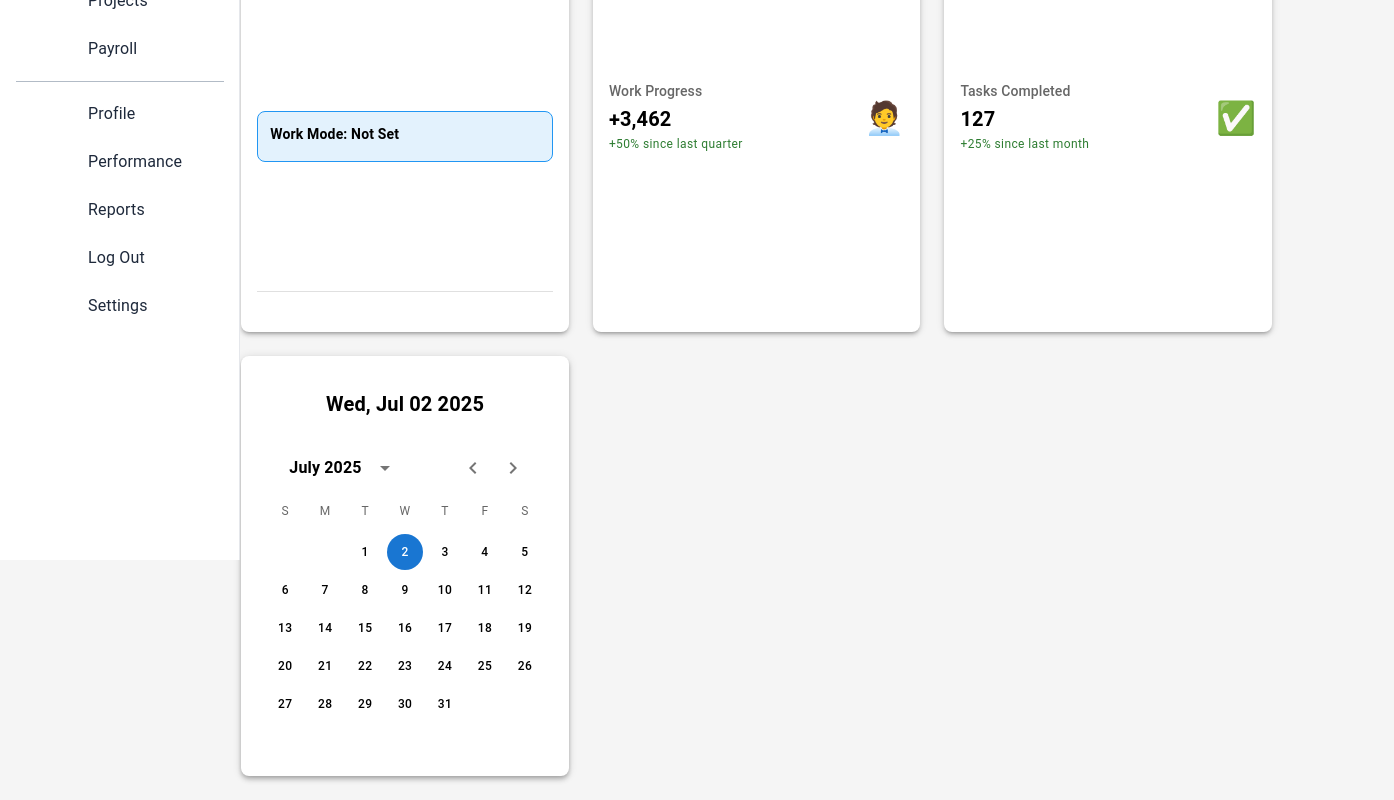
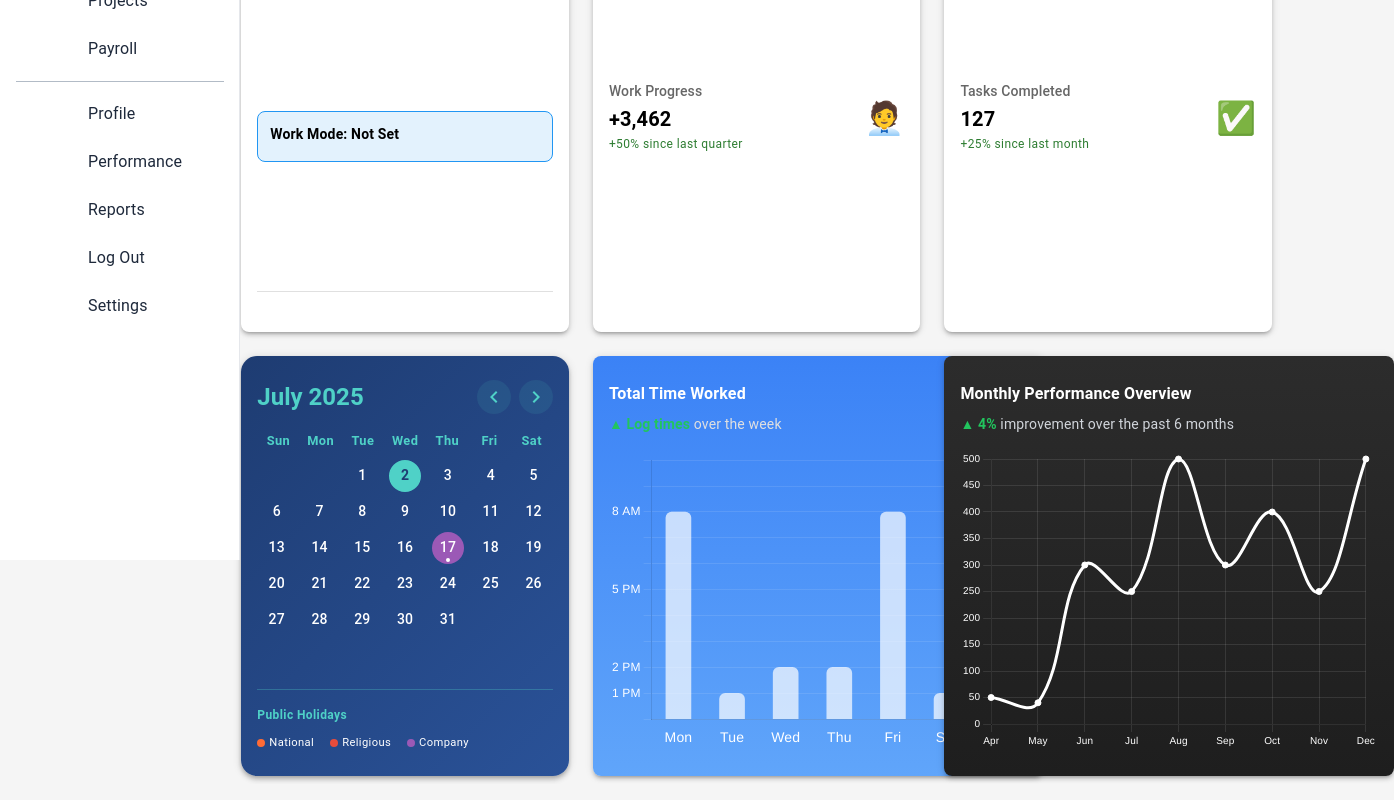
Before and after one commit to shanishaju/Echo5_Crm, a React (Vite) app in the folder CRM_Application/: page /dashboard in a window 1280 px wide. Shown: the part 240-1040 px from the top of the page, 1394 px wide, since content can reach past the window. Built offline with nearby package versions, Linux system fonts and the light colour scheme; no server answers; some icons are missing.

Commit message:
Feat:Improved UI and card Style and Calender Style

```diff
--- a/CRM_Application/src/components/Card.jsx
+++ b/CRM_Application/src/components/Card.jsx
@@ -130,28 +130,23 @@ export default function FullWidthGrid() {
                 <Calender />
               </Box>
             </Grid>
-          </Grid>
-          <Grid container size={{ md: 12 }}>
-            <Grid container size={{ md: 4, sm: 12 }}>
-              {/* <Calender /> */}
+            <Grid size={{ sm: 12, md: 4 }}>
+              <Box sx={{ width: "100%", height: "420px" }}>
+                <TimingChart />
+              </Box>
+            </Grid>
+            <Grid size={{ sm: 12, md: 4 }}>
+              <Box sx={{ width: "100%", height: "420px" }}>
+              <PerformanceChart />
+              </Box>
             </Grid>
 
-            {/* <Grid
-              size={{ md: 4, sm: 12, }}
-              display="flex"
-              justifyContent="center"
-            >
-              <PerformanceChart />
-            </Grid> */}
-            {/* <Grid
-              container
-              size={{ md: 4, sm: 12 }}
-              display="flex"
-              justifyContent="center"
-            >
-              <TimingChart />
-            </Grid> */}
+
+
+
+
           </Grid>
+
         </Grid>
       </Grid>
     </Box>
--- a/CRM_Application/src/components/cards/Calender.jsx
+++ b/CRM_Application/src/components/cards/Calender.jsx
@@ -4,99 +4,275 @@ import {
   Typography,
   Paper,
   useTheme,
-  Tooltip
+  Tooltip,
+  IconButton,
+  Stack,
+  Grid
 } from '@mui/material';
-import { LocalizationProvider } from '@mui/x-date-pickers/LocalizationProvider';
-import { AdapterDateFns } from '@mui/x-date-pickers/AdapterDateFns';
-import { DateCalendar, PickersDay } from '@mui/x-date-pickers';
-import { format, isSameDay } from 'date-fns';
+import { ChevronLeft, ChevronRight } from '@mui/icons-material';
+import { format, addMonths, subMonths, startOfMonth, endOfMonth, eachDayOfInterval, isSameDay, isToday, isSameMonth } from 'date-fns';
 
-// Sample holidays
+// Sample holidays with custom colors
 const holidays = [
-  { date: new Date('2025-01-26'), name: 'Republic Day' },
-  { date: new Date('2025-08-15'), name: 'Independence Day' },
-  { date: new Date('2025-10-02'), name: 'Gandhi Jayanti' },
-  { date: new Date('2025-12-25'), name: 'Christmas' },
-  { date: new Date('2025-07-17'), name: 'Company Annual Day' },
+  { date: new Date('2025-01-26'), name: 'Republic Day', color: '#ff6b35', type: 'national' },
+  { date: new Date('2025-08-15'), name: 'Independence Day', color: '#ff6b35', type: 'national' },
+  { date: new Date('2025-10-02'), name: 'Gandhi Jayanti', color: '#ff6b35', type: 'national' },
+  { date: new Date('2025-12-25'), name: 'Christmas', color: '#e74c3c', type: 'religious' },
+  { date: new Date('2025-07-17'), name: 'Company Annual Day', color: '#9b59b6', type: 'company' },
+  { date: new Date('2025-11-07'), name: 'Diwali', color: '#f39c12', type: 'religious' },
+  { date: new Date('2025-03-14'), name: 'Holi', color: '#e91e63', type: 'religious' },
+  { date: new Date('2025-05-01'), name: 'Labour Day', color: '#27ae60', type: 'public' },
 ];
 
 function Calender() {
-  const [value, setValue] = useState(new Date());
+  const [selectedDate, setSelectedDate] = useState(new Date());
+  const [displayDate, setDisplayDate] = useState(new Date());
   const theme = useTheme();
 
-  const formattedDate = format(value, "EEE, MMM dd yyyy");
+  // Navigation handlers
+  const handlePrevMonth = () => {
+    setDisplayDate(subMonths(displayDate, 1));
+  };
 
-  // Custom Day Renderer to highlight holidays
-  const renderHolidayDay = (date, selectedDates, pickersDayProps) => {
-    const holiday = holidays.find(holiday =>
-      isSameDay(date, holiday.date)
-    );
+  const handleNextMonth = () => {
+    setDisplayDate(addMonths(displayDate, 1));
+  };
 
-    if (holiday) {
-      return (
-        <Tooltip title={holiday.name} arrow>
-          <PickersDay
-            {...pickersDayProps}
-            sx={{
-              backgroundColor: theme.palette.warning.light,
-              color: 'white',
-              '&:hover': {
-                backgroundColor: theme.palette.warning.main,
-              },
-            }}
-          />
-        </Tooltip>
-      );
-    }
+  // Get days for the current month
+  const monthStart = startOfMonth(displayDate);
+  const monthEnd = endOfMonth(displayDate);
+  const daysInMonth = eachDayOfInterval({ start: monthStart, end: monthEnd });
 
-    return <PickersDay {...pickersDayProps} />;
+  // Get holiday for a specific date
+  const getHoliday = (date) => {
+    return holidays.find(holiday => isSameDay(date, holiday.date));
   };
+
+  // Handle date click
+  const handleDateClick = (date) => {
+    setSelectedDate(date);
+    setDisplayDate(date);
+  };
+
+  // Day names
+  const dayNames = ['Sun', 'Mon', 'Tue', 'Wed', 'Thu', 'Fri', 'Sat'];
 
   return (
     <Box display="flex" justifyContent="center" height="100%">
       <Paper
         elevation={4}
         sx={{
-          px: 3,
-          py: 4,
+          px: 2,
+          py: 3,
           width: '100%',
           height: '100%',
-          borderRadius: 2,
-          backgroundColor: 'background.paper',
+          borderRadius: 4,
+          background: 'linear-gradient(135deg, #1e3c72 0%, #2a5298 100%)',
           display: 'flex',
           flexDirection: 'column',
+          color: 'white',
+          overflow: 'hidden',
         }}
       >
+        {/* Header with navigation */}
+        <Box display="flex" alignItems="center" justifyContent="space-between" mb={2}>
           <Typography
-          variant="h6"
-          align="center"
-          sx={{ mb: 2, fontWeight: 600 }}
+            variant="h5"
+            sx={{
+              fontWeight: 'bold',
+              color: '#4fd1c7',
+              fontSize: '1.5rem'
+            }}
           >
-          {formattedDate}
+            {format(displayDate, "MMMM yyyy")}
           </Typography>
+          <Stack direction="row" spacing={1}>
+            <IconButton
+              onClick={handlePrevMonth}
+              size="small"
+              sx={{
+                color: '#4fd1c7',
+                backgroundColor: 'rgba(79, 209, 199, 0.1)',
+                '&:hover': {
+                  backgroundColor: 'rgba(79, 209, 199, 0.2)',
+                  transform: 'scale(1.1)',
+                },
+                transition: 'all 0.2s ease-in-out',
+              }}
+            >
+              <ChevronLeft />
+            </IconButton>
+            <IconButton
+              onClick={handleNextMonth}
+              size="small"
+              sx={{
+                color: '#4fd1c7',
+                backgroundColor: 'rgba(79, 209, 199, 0.1)',
+                '&:hover': {
+                  backgroundColor: 'rgba(79, 209, 199, 0.2)',
+                  transform: 'scale(1.1)',
+                },
+                transition: 'all 0.2s ease-in-out',
+              }}
+            >
+              <ChevronRight />
+            </IconButton>
+          </Stack>
+        </Box>
 
-        <LocalizationProvider dateAdapter={AdapterDateFns}>
-          <DateCalendar
-            value={value}
-            onChange={(newValue) => setValue(newValue)}
-            renderDay={renderHolidayDay}
+        {/* Day headers */}
+        <Box display="flex" mb={1}>
+          {dayNames.map((day) => (
+            <Box key={day} flex={1} display="flex" justifyContent="center">
+              <Typography
+                variant="caption"
                 sx={{
-              width: '100%',
-              '& .MuiPickersDay-root': {
-                width: 36,
-                height: 36,
+                  color: '#4fd1c7',
+                  fontWeight: 600,
+                  fontSize: '0.8rem',
+                  textAlign: 'center',
+                }}
+              >
+                {day}
+              </Typography>
+            </Box>
+          ))}
+        </Box>
+
+        {/* Calendar Grid */}
+        <Box sx={{ flexGrow: 1 }}>
+          <Box display="flex" flexDirection="column" gap={0.5}>
+            {/* Create rows of 7 days each */}
+            {Array.from({ length: Math.ceil((monthStart.getDay() + daysInMonth.length) / 7) }).map((_, weekIndex) => (
+              <Box key={weekIndex} display="flex" gap={0.5}>
+                {Array.from({ length: 7 }).map((_, dayIndex) => {
+                  const dayNumber = weekIndex * 7 + dayIndex;
+                  const isEmptyCell = dayNumber < monthStart.getDay();
+                  const dateIndex = dayNumber - monthStart.getDay();
+                  const date = isEmptyCell ? null : daysInMonth[dateIndex];
+
+                  if (!date && !isEmptyCell) {
+                    // Empty cell after month ends
+                    return (
+                      <Box key={dayIndex} flex={1} display="flex" justifyContent="center">
+                        <Box sx={{ width: 32, height: 32 }} />
+                      </Box>
+                    );
+                  }
+
+                  if (isEmptyCell) {
+                    // Empty cell before month starts
+                    return (
+                      <Box key={dayIndex} flex={1} display="flex" justifyContent="center">
+                        <Box sx={{ width: 32, height: 32 }} />
+                      </Box>
+                    );
+                  }
+
+                  const holiday = getHoliday(date);
+                  const isSelected = isSameDay(date, selectedDate);
+                  const isTodayDate = isToday(date);
+
+                  return (
+                    <Box key={dayIndex} flex={1} display="flex" justifyContent="center">
+                      <Tooltip
+                        title={
+                          holiday ? (
+                            <Box>
+                              <Typography variant="body2" sx={{ fontWeight: 'bold' }}>
+                                {holiday.name}
+                              </Typography>
+                              <Typography variant="caption" sx={{ opacity: 0.8 }}>
+                                {holiday.type.charAt(0).toUpperCase() + holiday.type.slice(1)} Holiday
+                              </Typography>
+                            </Box>
+                          ) : ""
+                        }
+                        arrow
+                        placement="top"
+                      >
+                        <Box
+                          onClick={() => handleDateClick(date)}
+                          sx={{
+                            width: 32,
+                            height: 32,
+                            display: 'flex',
+                            alignItems: 'center',
+                            justifyContent: 'center',
+                            borderRadius: '50%',
+                            cursor: 'pointer',
                             fontWeight: 500,
+                            fontSize: '0.875rem',
+                            color: 'white',
+                            backgroundColor: holiday ? holiday.color : 'transparent',
+                            border: isTodayDate ? '2px solid #4fd1c7' : 'none',
+                            ...(isSelected && {
+                              backgroundColor: '#4fd1c7',
+                              color: '#1e3c72',
+                              fontWeight: 'bold',
+                            }),
+                            '&:hover': {
+                              backgroundColor: holiday ? holiday.color : 'rgba(79, 209, 199, 0.2)',
+                              transform: 'scale(1.1)',
+                              transition: 'all 0.2s ease-in-out',
+                              ...(holiday && {
+                                opacity: 0.8,
+                              }),
                             },
-              '& .MuiPickersCalendarHeader-label': {
-                fontWeight: 600,
-                fontSize: '1rem',
+                            transition: 'all 0.2s ease-in-out',
+                            position: 'relative',
+                            ...(holiday && {
+                              '&::after': {
+                                content: '""',
+                                position: 'absolute',
+                                bottom: 2,
+                                left: '50%',
+                                transform: 'translateX(-50%)',
+                                width: 4,
+                                height: 4,
+                                backgroundColor: 'white',
+                                borderRadius: '50%',
                               },
-              '& .MuiTypography-root': {
-                fontFamily: 'Roboto, sans-serif',
-              },
+                            }),
                           }}
-          />
-        </LocalizationProvider>
+                        >
+                          {format(date, 'd')}
+                        </Box>
+                      </Tooltip>
+                    </Box>
+                  );
+                })}
+              </Box>
+            ))}
+          </Box>
+        </Box>
+
+        {/* Legend */}
+        <Box mt={2} pt={2} borderTop="1px solid rgba(79, 209, 199, 0.3)">
+          <Typography variant="caption" sx={{ color: '#4fd1c7', fontWeight: 'bold', mb: 1, display: 'block' }}>
+            Public Holidays
+          </Typography>
+          <Stack direction="row" spacing={2} flexWrap="wrap">
+            <Box display="flex" alignItems="center" gap={0.5}>
+              <Box width={8} height={8} borderRadius="50%" bgcolor="#ff6b35" />
+              <Typography variant="caption" sx={{ color: 'white', fontSize: '0.7rem' }}>
+                National
+              </Typography>
+            </Box>
+            <Box display="flex" alignItems="center" gap={0.5}>
+              <Box width={8} height={8} borderRadius="50%" bgcolor="#e74c3c" />
+              <Typography variant="caption" sx={{ color: 'white', fontSize: '0.7rem' }}>
+                Religious
+              </Typography>
+            </Box>
+            <Box display="flex" alignItems="center" gap={0.5}>
+              <Box width={8} height={8} borderRadius="50%" bgcolor="#9b59b6" />
+              <Typography variant="caption" sx={{ color: 'white', fontSize: '0.7rem' }}>
+                Company
+              </Typography>
+            </Box>
+          </Stack>
+        </Box>
       </Paper>
     </Box>
   );
--- a/CRM_Application/src/components/charts/PerformanceChart.jsx
+++ b/CRM_Application/src/components/charts/PerformanceChart.jsx
@@ -69,7 +69,8 @@ function PerformanceChart() {
 
         background: "linear-gradient(to bottom, #2c2c2c, #1e1e1e)",
         color: "#fff",
-        height: 300, //  Control height
+        height: 420, //  Control height
+        justifyContent: "center",
       }}
     >
 
@@ -80,7 +81,7 @@ function PerformanceChart() {
         <span style={{ color: "#22c55e", fontWeight: 600 }}>▲ 4%</span>{" "}
         improvement over the past 6 months
       </Typography>
-      <Box sx={{ height: 150 }}>
+      <Box sx={{ height: 300 }}>
         <Line data={data} options={options} />
       </Box>
     </Paper>
--- a/CRM_Application/src/components/charts/TimingChart.jsx
+++ b/CRM_Application/src/components/charts/TimingChart.jsx
@@ -74,7 +74,8 @@ function TimingChart() {
         position: "relative",
         background: "linear-gradient(to bottom, #3b82f6, #60a5fa)",
         color: "#fff",
-        height: 300, // Same height
+        height: 420, // Same height
+        justifyContent: "center",
       }}
     >
       <Typography variant="body1" fontWeight={600} sx={{ mb: 1 }}>
@@ -84,7 +85,7 @@ function TimingChart() {
         <span style={{ color: "#22c55e", fontWeight: 600 }}>▲ Log times</span>{" "}
         over the week
       </Typography>
-      <Box sx={{ height: 150 }}>
+      <Box sx={{ height: 300}}>
         <Bar data={data} options={options} />
       </Box>
     </Paper>
--- a/CRM_Application/src/pages/LeaveApplication.jsx
+++ b/CRM_Application/src/pages/LeaveApplication.jsx
@@ -311,7 +311,7 @@ const LeaveApplication = () => {
                       variant="text"
                       onClick={() => reset()}
                       sx={{
-                        backgroundColor: "#5567ff",
+                        backgroundColor: "#1e90ff",
                         color: "#fff",
                         textTransform: "none",
                         px: 4,
@@ -323,7 +323,7 @@ const LeaveApplication = () => {
                       type="submit"
                       variant="contained"
                       sx={{
-                        backgroundColor: "#5567ff",
+                        backgroundColor: "#1e90ff",
                         color: "#fff",
                         textTransform: "none",
                         px: 4,
```
Lines whose indentation alone changed are shown as unchanged.
